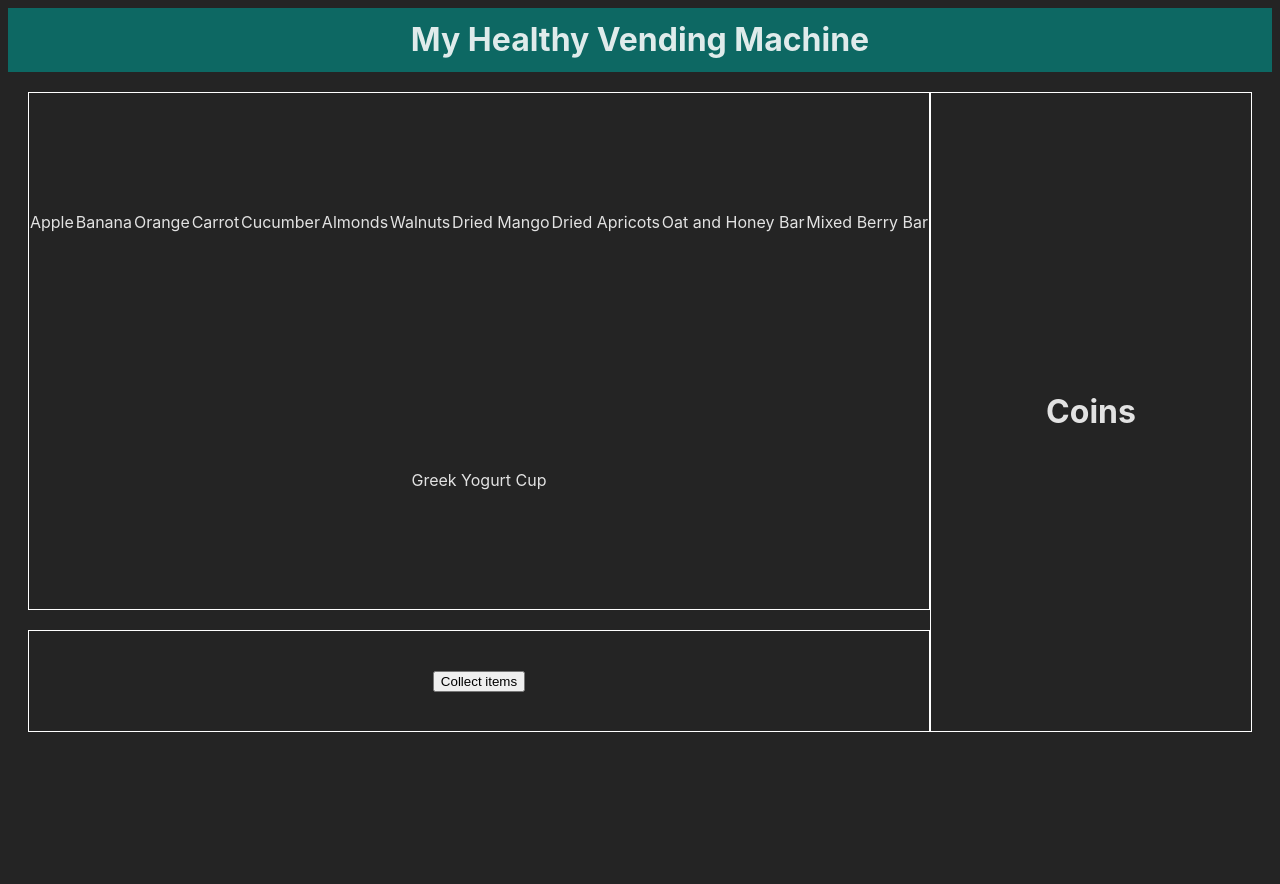
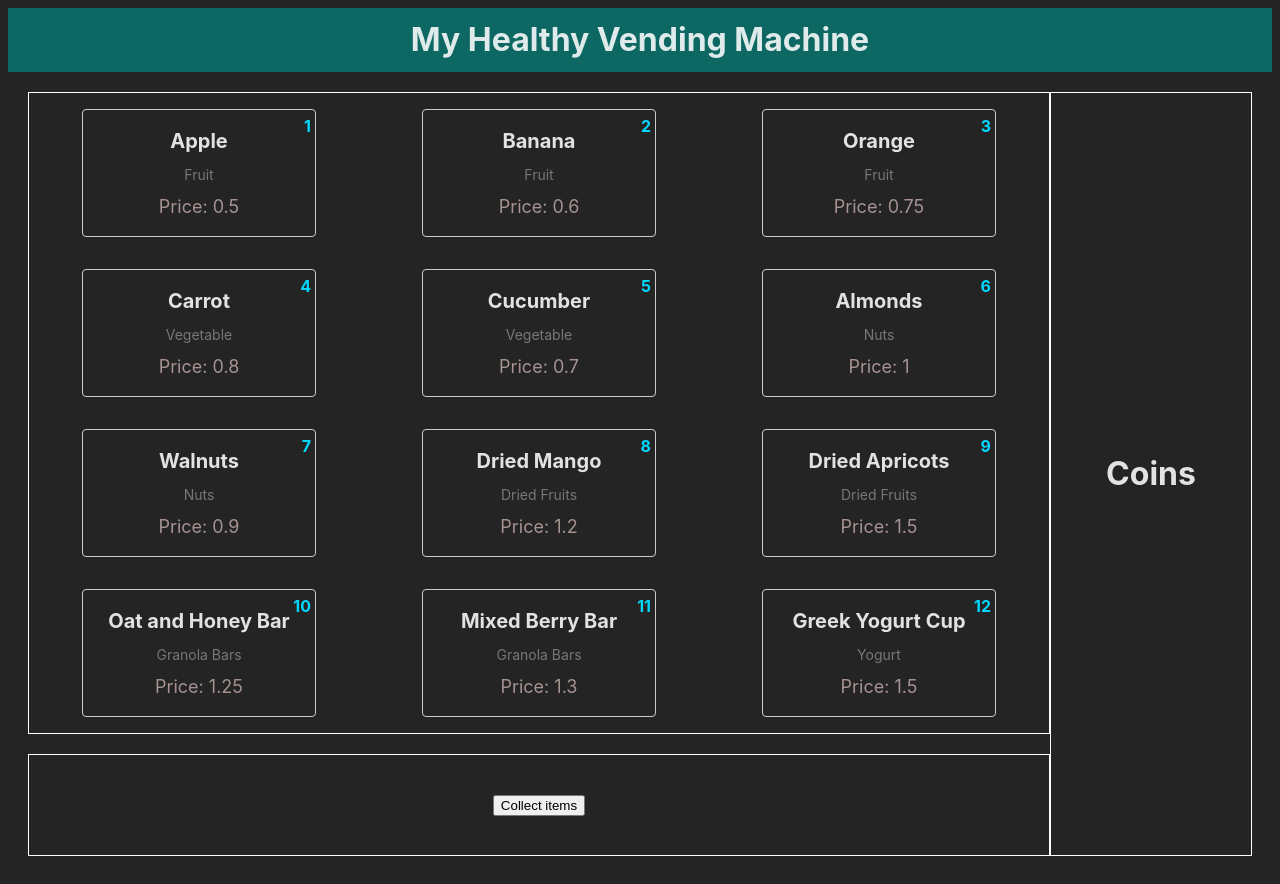
Before and after one commit to vassilYanakiev/vending-machine, a React (Vite) app: page / in a window 1280 px wide. Before the commit the page ends 800 px from the top, so only its background shows below. Built offline with nearby package versions, Linux system fonts and the light colour scheme.

Commit message:
products presentation

```diff
--- a/src/VendingMachine.scss
+++ b/src/VendingMachine.scss
@@ -1,7 +1,5 @@
 .VendingMachine {
-  min-width: 800px;
   display: flex;
-  height: 85vh;
   padding: 20px;
   box-sizing: border-box;
 
@@ -22,7 +20,6 @@
     }
 
     .Display {
-      width: 100%;
       height: 60px;
       display: flex;
       justify-content: center;
@@ -39,10 +36,11 @@
       align-items: center;
       border: 1px solid white;
     }
+
   }
 
-  .CoinInput {
-    width: 320px;
+  .Pannel {
+    width: 200px;
     display: flex;
     flex-direction: column;
     justify-content: center;
--- a/src/VendingMachine.tsx
+++ b/src/VendingMachine.tsx
@@ -1,7 +1,7 @@
 import { useReducer, useEffect } from "react";
 import ProductList from "./components/products/ProductList";
 import Dispenser from "./components/dispenser/Dispenser";
-import CoinInput from "./components/coins/Coins";
+import CoinInput from "./components/pannel/Pannel";
 import VendingContext from "./VendingContext";
 import "./VendingMachine.scss";
 import { reducer, initialState } from "./reducer";
--- a/src/components/coins/Coins.tsx
+++ /dev/null
@@ -1,9 +0,0 @@
-const CoinInput = () => {
-  return (
-    <div className="CoinInput">
-      <h1>Coins</h1>
-    </div>
-  );
-};
-
-export default CoinInput;
--- /dev/null
+++ b/src/components/pannel/Pannel.tsx
@@ -0,0 +1,9 @@
+const Pannel = () => {
+  return (
+    <div className="Pannel">
+      <h1>Coins</h1>
+    </div>
+  );
+};
+
+export default Pannel;
--- a/src/components/products/ProductItem.scss
+++ b/src/components/products/ProductItem.scss
@@ -0,0 +1,36 @@
+.card {
+    position: relative;
+    width: 200px;
+    border: 1px solid #ccc;
+    border-radius: 4px;
+    padding: 16px;
+    margin: 16px;
+    display: flex;
+    flex-direction: column;
+    align-items: center;
+  }
+
+  .card .name {
+    font-size: 20px;
+    font-weight: bold;
+  }
+
+  .card .productId {
+    position: absolute;
+    top: 0;
+    right: 0;
+    font-weight: bold;
+    margin: 4px;
+    color: rgb(0, 217, 255);
+  }
+
+  .card .category {
+    font-size: 14px;
+    color: #777;
+    margin: 8px 0;
+  }
+
+  .card .price {
+    font-size: 18px;
+    color: #a79292;
+  }
--- a/src/components/products/ProductItem.tsx
+++ b/src/components/products/ProductItem.tsx
@@ -1,15 +1,24 @@
 import { useContext } from "react";
 import { Product } from "../../reducer";
 import VendingContext from "../../VendingContext";
+import "./ProductItem.scss";
 
 const ProductItem = ({ product }: { product: Product }) => {
+  const { productId, productName, price, category } = product;
   const { dispatch } = useContext(VendingContext);
 
   const handleAddToBasket = () => {
-    dispatch({ type: "PURCHASE", payload: product });
+    dispatch({ type: "PURCHASE", payload: productId });
   };
 
-  return <div onClick={handleAddToBasket}>{product.productName}</div>;
+  return (
+    <div className="card">
+      <div className="productId">{productId} </div>
+      <div className="name">{productName}</div>
+      <div className="category">{category}</div>
+      <div className="price">{`Price: ${price}`}</div>
+    </div>
+  );
 };
 
 export default ProductItem;
```
Also changed, not shown: 1 other file (tests, documents, lock files or other folders).
